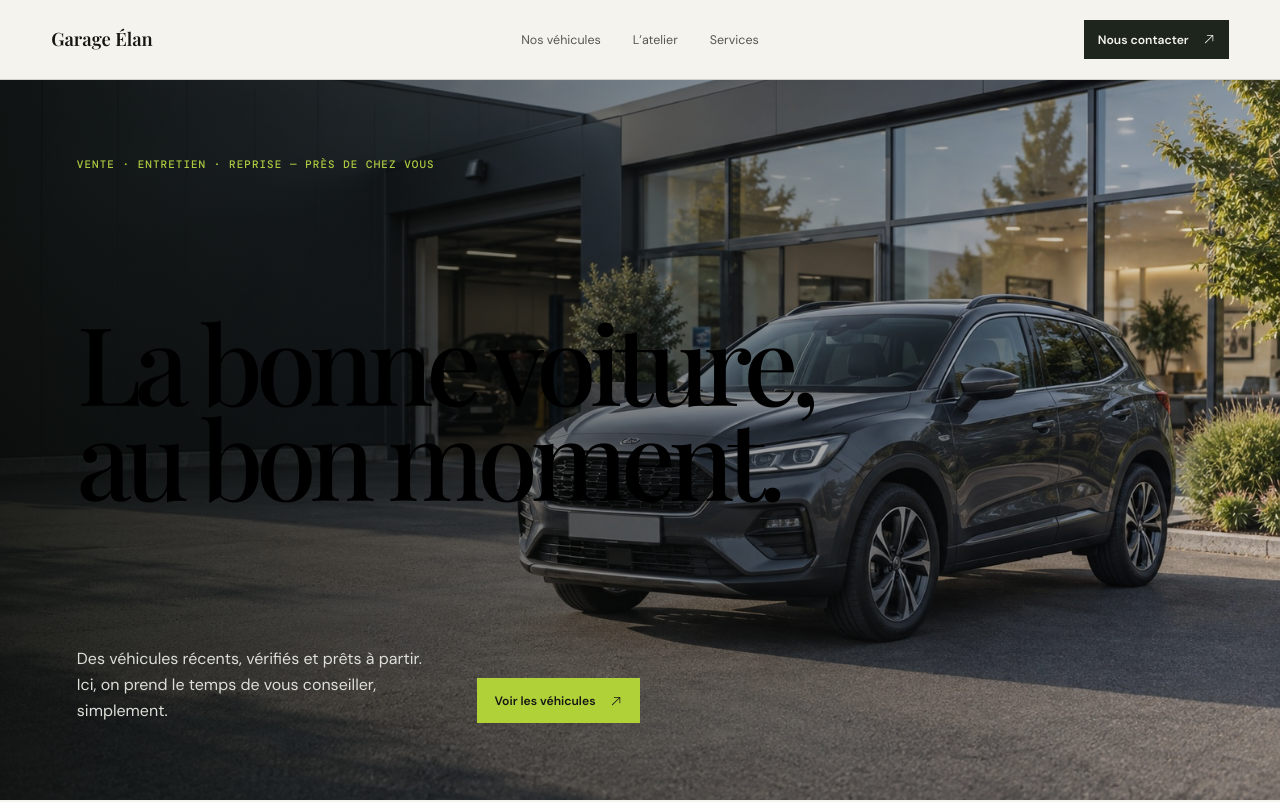
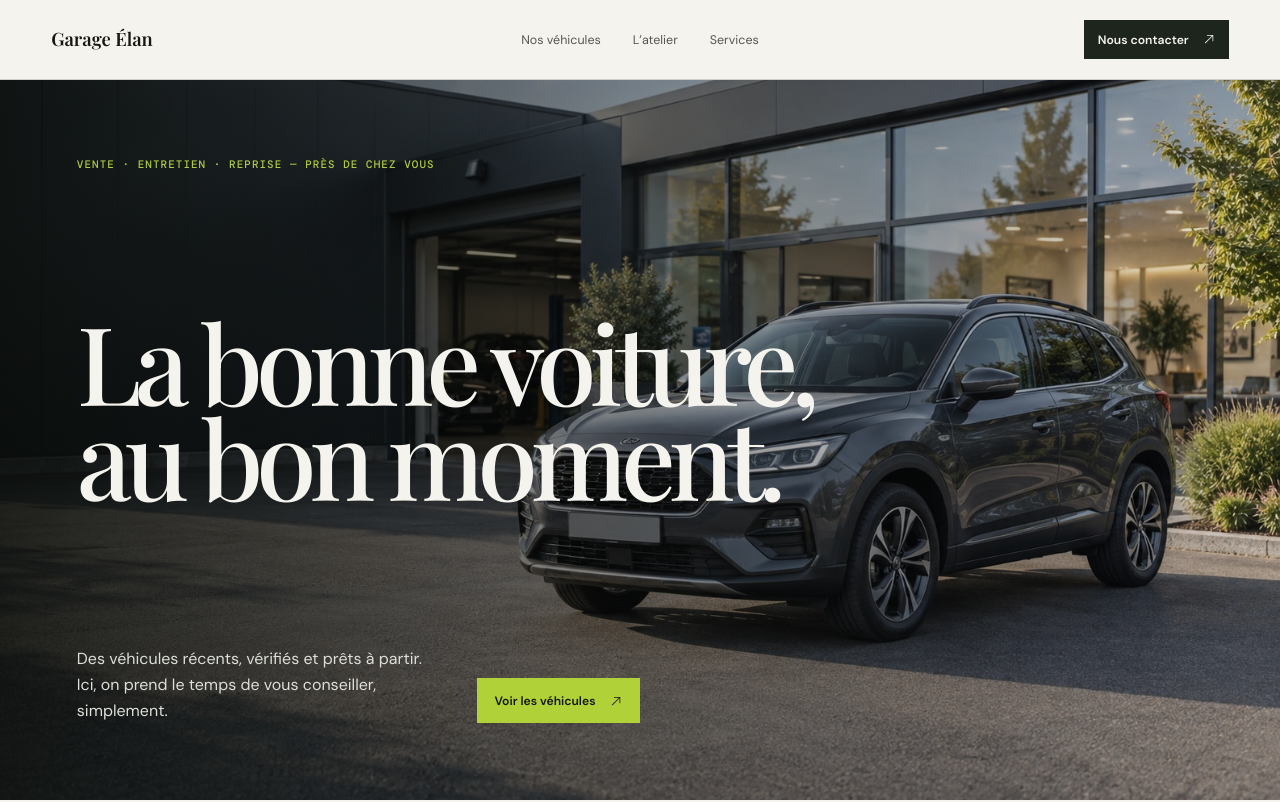
Before and after one commit to ANTL-software/antl-landing-page-template-04, a React (Vite) app: page / in a window 1280 px wide. Shown: the top 802 px of the page. Built offline with nearby package versions, Linux system fonts and the light colour scheme; a web font is replaced by a local one.

Commit message:
fix: restore light hero title contrast

```diff
--- a/src/styles/site.scss
+++ b/src/styles/site.scss
@@ -18,7 +18,7 @@ a { color: inherit; text-decoration: none; }
 .hero__content { position: relative; z-index: 1; display: flex; min-height: 100%; padding: clamp(2rem, 6vw, 6rem); flex-direction: column; justify-content: space-between; }
 .eyebrow { margin: 0; color: #aeca41; font: 500 .68rem/1.3 "DM Mono", monospace; letter-spacing: .1em; text-transform: uppercase; }
 .hero h1, h2 { margin: 0; white-space: pre-line; font: 500 clamp(3.5rem, 8.5vw, 8.8rem)/.91 "Playfair Display", serif; letter-spacing: -.055em; text-wrap: balance; }
-.hero h1 { line-height: .87; letter-spacing: -.065em; }
+.hero h1 { color: var(--site-light-ink); line-height: .87; letter-spacing: -.065em; }
 .hero__bottom { display: flex; max-width: 43rem; align-items: end; gap: 3rem; }
 .hero__bottom p { max-width: 22rem; margin: 0; color: #dedfd9; line-height: 1.6; }
 
```
